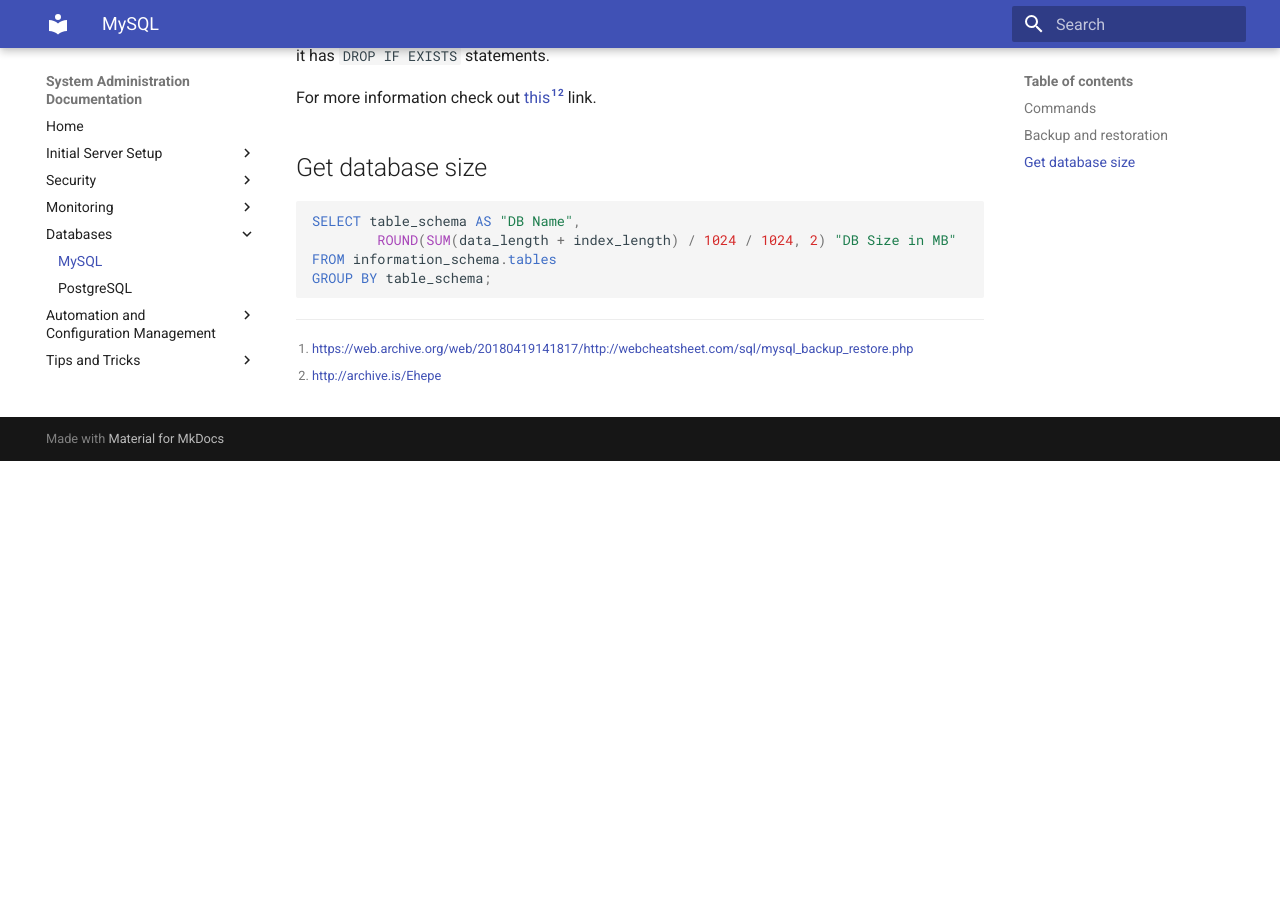
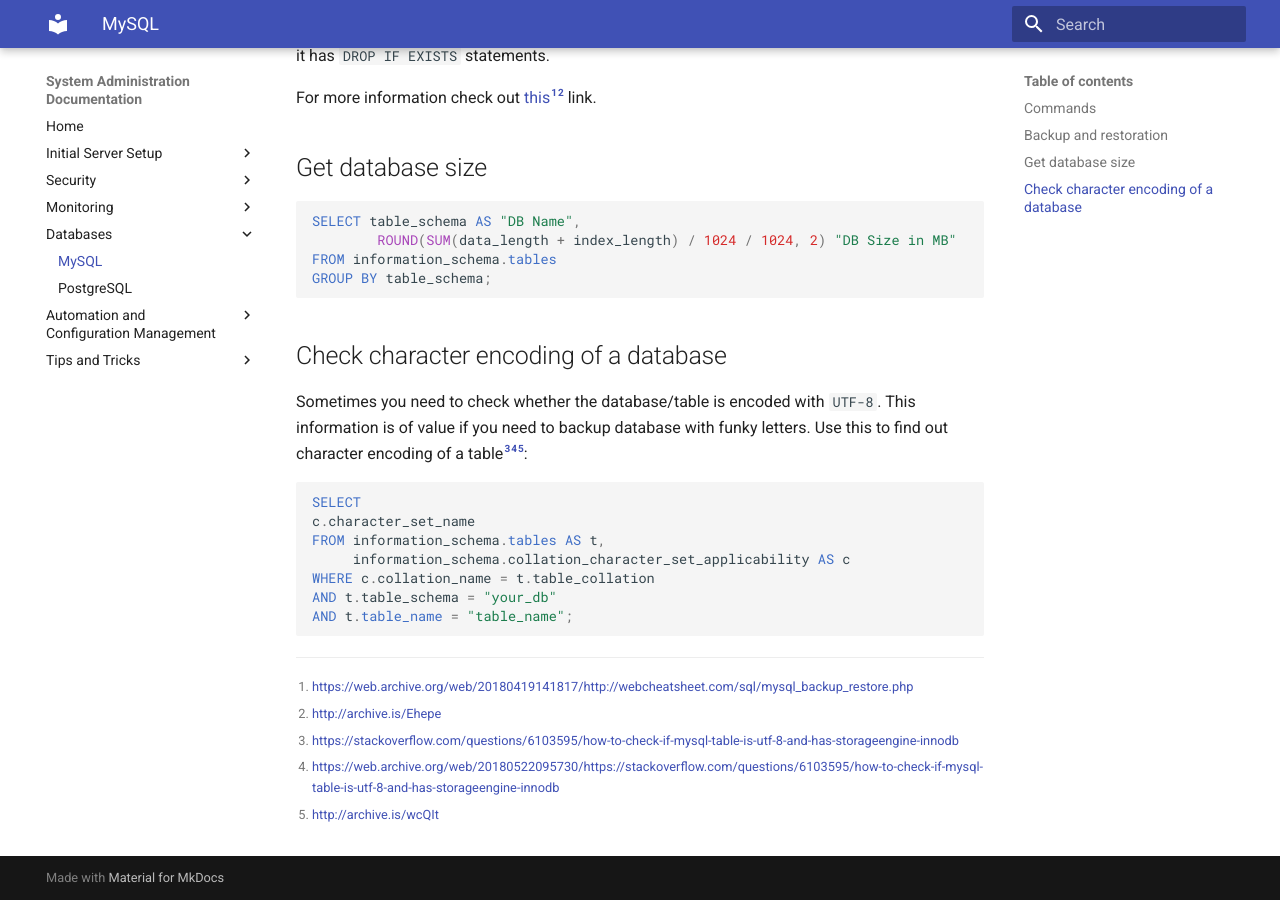
Before and after one commit to petarGitNik/sys-admin-docs, an MkDocs documentation site: the page built from docs/databases/mysql.md, in a window 1280 px wide and 900 px high, scrolled down 1008 px. Built offline with MkDocs 1.6.1 and Material for MkDocs 9.7.7, drawn with Linux system fonts in a browser that asks for light colours; old or Windows-style settings are respelled for this version of MkDocs; before the commit the page ends 1469 px from its top, so only the background shows below that.

Commit message:
Update MySQL guidse

````diff
--- a/docs/databases/mysql.md
+++ b/docs/databases/mysql.md
@@ -49,7 +49,24 @@ FROM information_schema.tables
 GROUP BY table_schema;
 ```
 
+## Check character encoding of a database
+
+Sometimes you need to check whether the database/table is encoded with `UTF-8`. This information is of value if you need to backup database with funky letters. Use this to find out character encoding of a table[^3][^4][^5]:
+
+```mysql
+SELECT
+c.character_set_name
+FROM information_schema.tables AS t,
+     information_schema.collation_character_set_applicability AS c
+WHERE c.collation_name = t.table_collation
+AND t.table_schema = "your_db"
+AND t.table_name = "table_name";
+```
+
 [^1]: <https://web.archive.org/web/20180419141817/http://webcheatsheet.com/sql/mysql_backup_restore.php>
 [^2]: <http://archive.is/Ehepe>
+[^3]: <https://stackoverflow.com/questions/6103595/how-to-check-if-mysql-table-is-utf-8-and-has-storageengine-innodb>
+[^4]: <https://web.archive.org/web/20180522095730/https://stackoverflow.com/questions/6103595/how-to-check-if-mysql-table-is-utf-8-and-has-storageengine-innodb>
+[^5]: <http://archive.is/wcQIt>
 
 [1]: http://webcheatsheet.com/sql/mysql_backup_restore.php
````
